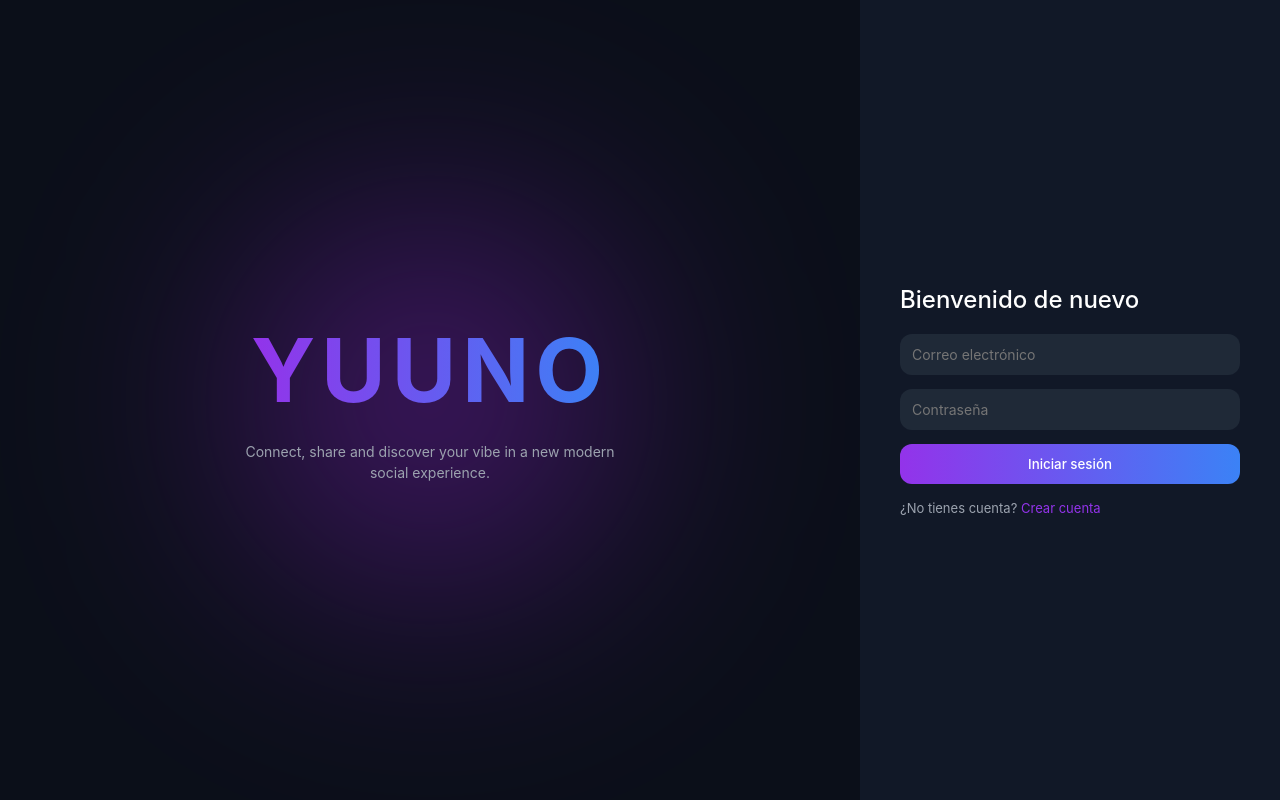
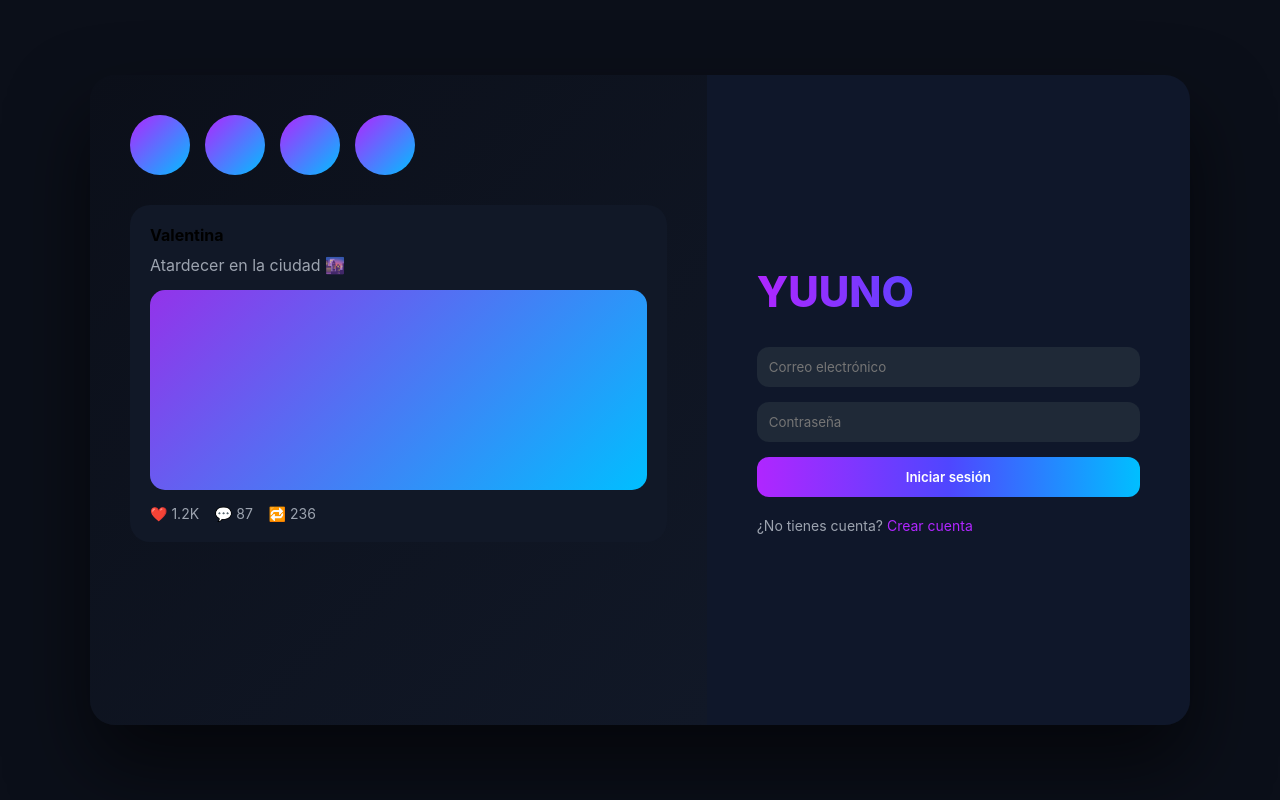
Before and after one commit to mimicajk/YUUNO, a plain HTML site: page login.html in a window 1280 px wide. Drawn offline with Linux system fonts and the light colour scheme.

Commit message:
Login social preview

```diff
--- a/auth.css
+++ b/auth.css
@@ -2,122 +2,126 @@
     margin:0;
     padding:0;
     box-sizing:border-box;
-    font-family: 'Inter', sans-serif;
+    font-family:'Inter',sans-serif;
 }
 
-.login-body{
+.social-login{
     background:#0B0F19;
-    color:white;
     height:100vh;
+    display:flex;
+    align-items:center;
+    justify-content:center;
+    overflow:hidden;
 }
 
-.login-container{
+.login-wrapper{
+    width:1100px;
+    height:650px;
     display:flex;
-    height:100vh;
+    border-radius:25px;
+    overflow:hidden;
+    box-shadow:0 40px 80px rgba(0,0,0,0.6);
 }
 
-/* ========================= */
-/* LADO IZQUIERDO */
-/* ========================= */
+/* PREVIEW SOCIAL */
+.social-preview{
+    flex:1.4;
+    background:linear-gradient(135deg,#0B0F19,#111827);
+    padding:40px;
+    display:flex;
+    flex-direction:column;
+    gap:30px;
+}
 
-.login-left{
+.preview-stories{
+    display:flex;
+    gap:15px;
+}
+
+.story{
+    width:60px;
+    height:60px;
+    border-radius:50%;
+    background:linear-gradient(135deg,#B026FF,#00BFFF);
+}
+
+.preview-post{
+    background:#111827;
+    padding:20px;
+    border-radius:20px;
+}
+
+.preview-post h4{
+    margin-bottom:10px;
+}
+
+.preview-post p{
+    margin-bottom:15px;
+    color:#9CA3AF;
+}
+
+.preview-image{
+    height:200px;
+    border-radius:15px;
+    background:linear-gradient(135deg,#9333EA,#00BFFF);
+    margin-bottom:15px;
+}
+
+.preview-actions{
+    color:#9CA3AF;
+    font-size:14px;
+}
+
+/* LOGIN PANEL */
+.login-panel{
     flex:1;
+    background:#0F172A;
+    padding:50px;
     display:flex;
     flex-direction:column;
     justify-content:center;
-    align-items:center;
-    position:relative;
-    overflow:hidden;
 }
 
-.glow-circle{
-    position:absolute;
-    width:600px;
-    height:600px;
-    background:radial-gradient(circle,#B026FF 0%, transparent 60%);
-    filter:blur(120px);
-    opacity:0.55;
+.brand{
+    font-size:42px;
+    font-weight:800;
+    background:linear-gradient(90deg,#B026FF,#4F46FF,#00BFFF);
+    -webkit-background-clip:text;
+    color:transparent;
+    margin-bottom:30px;
 }
 
-.login-logo{
-    font-size:88px;   /* ✅ más grande */
-    font-weight:700;  /* ✅ un poco más fuerte */
-    letter-spacing:6px;
-    background:linear-gradient(90deg,#9333EA,#3B82F6);
-    -webkit-background-clip:text;
-    color:transparent;
-    z-index:2;
+.login-panel form{
+    display:flex;
+    flex-direction:column;
+    gap:15px;
 }
 
-.login-text{
-    margin-top:18px;
-    color:#9CA3AF;
-    max-width:380px;
-    text-align:center;
-    font-size:14px;
-    line-height:1.5;
-    z-index:2;
-}
-
-/* ========================= */
-/* LADO DERECHO */
-/* ========================= */
-
-.login-right{
-    width:420px;
-    background:#111827;
-    display:flex;
-    align-items:center;
-    justify-content:center;
-}
-
-.login-card{
-    width:100%;
-    padding:40px;
-}
-
-.login-card h2{
-    margin-bottom:20px;
-    font-weight:500;
-}
-
-.login-card form{
-    display:flex;
-    flex-direction:column;
-    gap:14px;
-}
-
-.login-card input{
+.login-panel input{
     padding:12px;
     border-radius:12px;
     border:none;
     background:#1F2937;
     color:white;
-    font-size:14px;
 }
 
-.login-card button{
+.login-panel button{
     padding:12px;
     border-radius:12px;
     border:none;
-    background:linear-gradient(90deg,#9333EA,#3B82F6);
+    background:linear-gradient(90deg,#B026FF,#4F46FF,#00BFFF);
     color:white;
     cursor:pointer;
-    font-weight:500;
-    transition:0.3s;
+    font-weight:600;
 }
 
-.login-card button:hover{
-    opacity:0.9;
-}
-
-.login-card p{
-    margin-top:16px;
-    font-size:13px;
+.login-panel p{
+    margin-top:20px;
+    font-size:14px;
     color:#9CA3AF;
 }
 
-.login-card a{
-    color:#9333EA;
+.login-panel a{
+    color:#B026FF;
     text-decoration:none;
 }
--- a/login.html
+++ b/login.html
@@ -3,48 +3,47 @@
 <head>
 <meta charset="UTF-8">
 <meta name="viewport" content="width=device-width, initial-scale=1.0">
-<title>Login - YUUNO</title>
-
-<!-- SOLO USA auth.css -->
+<title>YUUNO</title>
 <link rel="stylesheet" href="auth.css">
-
 </head>
 
-<body class="login-body">
+<body class="social-login">
 
-<div class="login-container">
+<div class="login-wrapper">
 
-    <!-- LADO IZQUIERDO -->
-    <div class="login-left">
+    <!-- PREVIEW SOCIAL -->
+    <div class="social-preview">
 
-        <div class="glow-circle"></div>
+        <div class="preview-stories">
+            <div class="story"></div>
+            <div class="story"></div>
+            <div class="story"></div>
+            <div class="story"></div>
+        </div>
 
-        <h1 class="login-logo">YUUNO</h1>
-
-        <p class="login-text">
-            Connect, share and discover your vibe in a new modern social experience.
-        </p>
+        <div class="preview-post">
+            <h4>Valentina</h4>
+            <p>Atardecer en la ciudad 🌆</p>
+            <div class="preview-image"></div>
+            <div class="preview-actions">
+                ❤️ 1.2K &nbsp;&nbsp; 💬 87 &nbsp;&nbsp; 🔁 236
+            </div>
+        </div>
 
     </div>
 
-    <!-- LADO DERECHO -->
-    <div class="login-right">
+    <!-- LOGIN CARD -->
+    <div class="login-panel">
 
-        <div class="login-card">
+        <h1 class="brand">YUUNO</h1>
 
-            <h2>Bienvenido de nuevo</h2>
+        <form id="loginForm">
+            <input type="email" placeholder="Correo electrónico" required>
+            <input type="password" placeholder="Contraseña" required>
+            <button type="submit">Iniciar sesión</button>
+        </form>
 
-            <form id="loginForm">
-                <input type="email" placeholder="Correo electrónico" required>
-                <input type="password" placeholder="Contraseña" required>
-                <button type="submit">Iniciar sesión</button>
-            </form>
-
-            <p>¿No tienes cuenta?
-                <a href="register.html">Crear cuenta</a>
-            </p>
-
-        </div>
+        <p>¿No tienes cuenta? <a href="register.html">Crear cuenta</a></p>
 
     </div>
 
```
